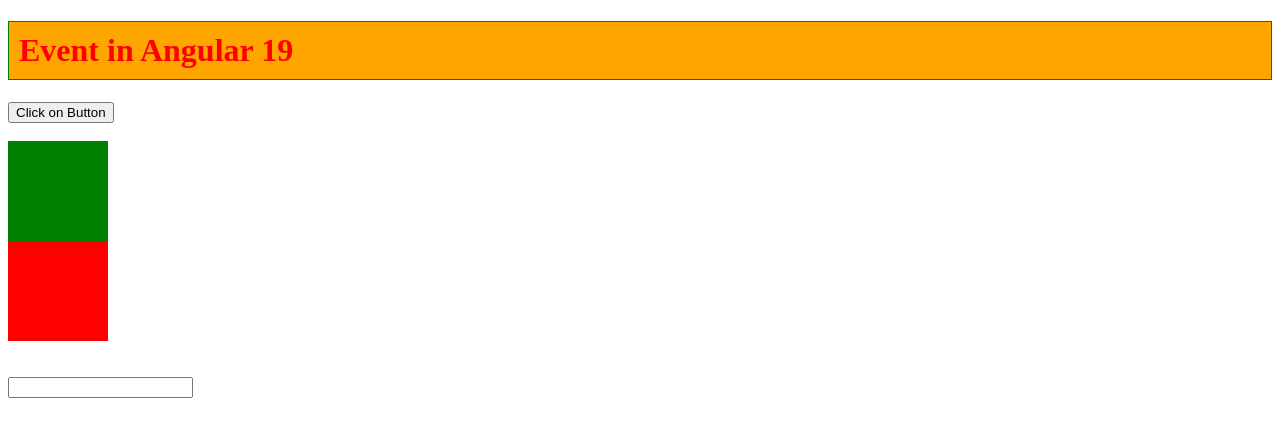
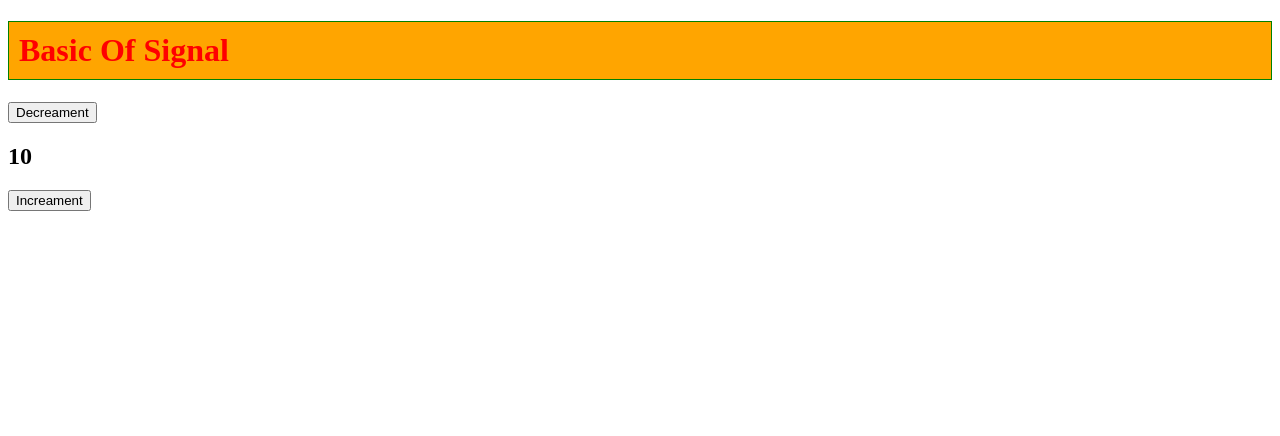
Before and after one commit to Zanna-dev/angular-v19-tutorial, an Angular app: page / in a window 1280 px wide. Shown: the top 436 px of the page. Built offline with nearby package versions, Linux system fonts and the light colour scheme.

Commit message:
Create Signals in Angular

```diff
--- a/src/app/app.component.html
+++ b/src/app/app.component.html
@@ -1,18 +1,8 @@
-<h1>Event in Angular 19</h1>
-<button class="btn" name="login" (click)="handleEvent($event)">Click on Button</button>
-<br><br>
-<div (mouseenter)="handleEvent($event)"
-style="background-color: green; height: 100px; width: 100px;">
-
-</div>
-
-<div ((mouseleave))="handleEvent($event)"
-style="background-color: red; height: 100px; width: 100px;">
-
-</div>
-<br><br>
-<input (blur)="handleEvent($event)" (focus)="handleEvent($event)" (input)="handleEvent($event)" type="text" name="user">
-
+<h1>Basic Of Signal</h1>
+<!-- <h1>{{data}}</h1> -->
+ <button (click)="updateValue('dec')">Decreament</button>
+<h2>{{count()}}</h2>
+<button (click)="updateValue('inc')">Increament</button>
 
 
 
@@ -191,3 +181,18 @@
         <button (click)="getName(student.name)">Get Name</button>
     </h2>
 } -->
+
+<!-- <h1>Event in Angular 19</h1>
+<button class="btn" name="login" (click)="handleEvent($event)">Click on Button</button>
+<br><br>
+<div (mouseenter)="handleEvent($event)"
+style="background-color: green; height: 100px; width: 100px;">
+
+</div>
+
+<div ((mouseleave))="handleEvent($event)"
+style="background-color: red; height: 100px; width: 100px;">
+
+</div>
+<br><br>
+<input (blur)="handleEvent($event)" (focus)="handleEvent($event)" (input)="handleEvent($event)" type="text" name="user"> -->
--- a/src/app/app.component.ts
+++ b/src/app/app.component.ts
@@ -1,4 +1,4 @@
-import { Component } from '@angular/core';
+import { Component, effect, signal } from '@angular/core';
 import { RouterOutlet } from '@angular/router';
 import { LoginComponent } from './login/login.component';
 import { SignupComponent } from './signup/signup.component';
@@ -16,13 +16,29 @@
 
 
 export class AppComponent {
-  handleEvent(event:Event){
-    console.log("function called",event.type);
-    // console.log("function called",(event.target as HTMLInputElement).name);
-    console.log("function called",(event.target as HTMLInputElement).value);
+ //data =  100;
+ count = signal(10);
+
+ constructor(){
+  effect(()=>{
+    console.log(this.count());
   }
 
-   title = 'Code Step By Step';
+  )
+ }
+
+ updateValue(val:string){
+  // this.data=200
+  if(val=='dec'){
+ this.count.set(this.count()-1)
+  }else{
+     this.count.set(this.count()+1)
+  }
+
+ }
+
+
+ title = 'Code Step By Step';
 }
 
 
@@ -158,3 +174,10 @@
   // getName(name:string){
   //   console.log(name)
   // }
+
+
+   // handleEvent(event:Event){
+  //   console.log("function called",event.type);
+  //   // console.log("function called",(event.target as HTMLInputElement).name);
+  //   console.log("function called",(event.target as HTMLInputElement).value);
+  // }
```
